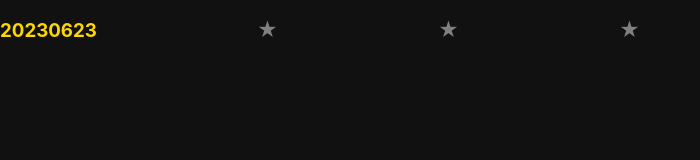
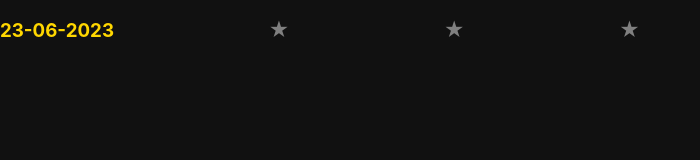
Before and after one commit to joseph-abell/stars, a React (Create React App) app: page / in a window 1280 px wide. Shown: the top 160 px of the page, without its empty margins (0-700 px from the left). Built offline with nearby package versions, Linux system fonts and the light colour scheme.

Commit message:
reformat date

```diff
--- a/src/App.js
+++ b/src/App.js
@@ -45,6 +45,14 @@ const App = ()  => {
     return `${year}${month}${day}`;
   };
 
+  const getHumanReadableDate = (date) => {
+    const year = date.slice(0, 4);
+    const month = date.slice(4, 6);
+    const day = date.slice(6, 8);
+
+    return `${day}-${month}-${year}`;
+  };
+
   const toggleStar = (index) => {
     const newStars = [...stars];
     newStars[index] = !newStars[index];
@@ -56,7 +64,7 @@ const App = ()  => {
     <aside>
       {allStars.length > 0 && allStars.sort((a, b) => b.date - a.date).map((star) => (
         <div key={star.data} className='star-history-item'>
-          <h3>{star.data}</h3>
+          <h3>{getHumanReadableDate(star.data)}</h3>
 
           {star.stars.map((star, index) => (
             <span
```
